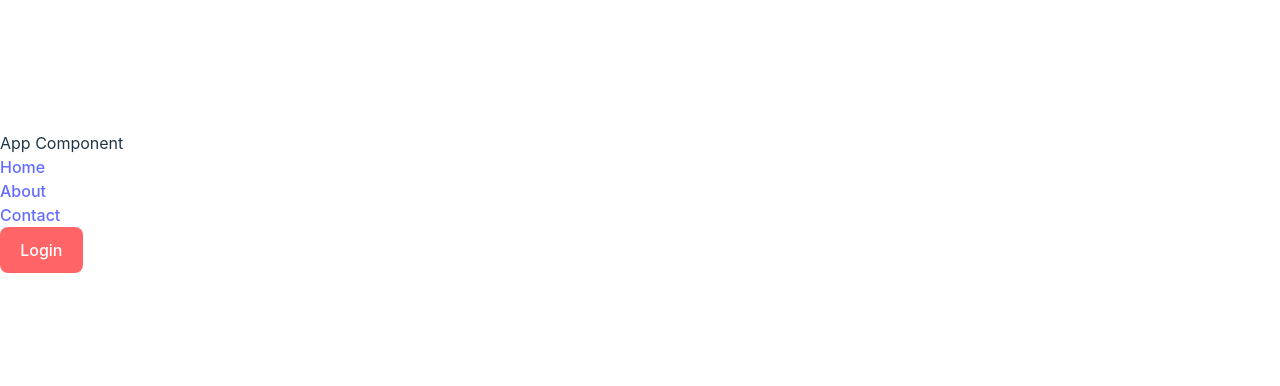
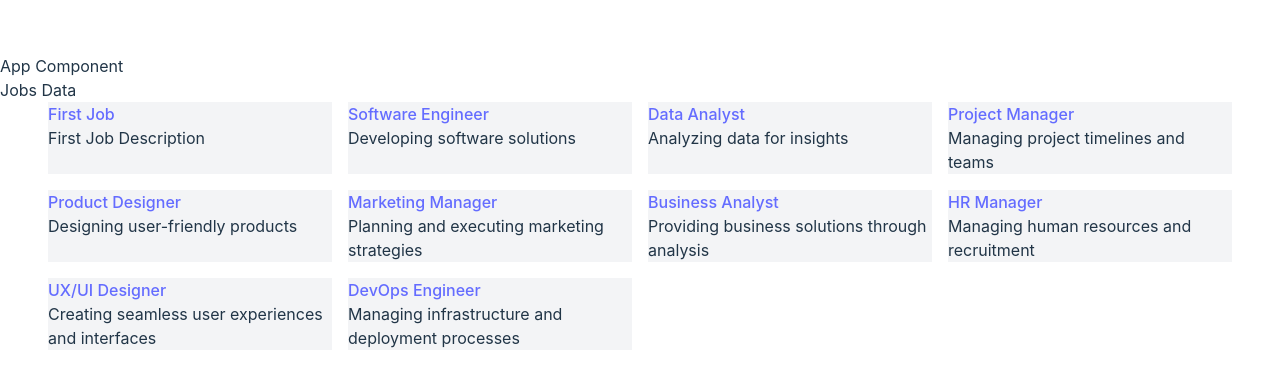
Before and after one commit to baljeetmatta/BatchGReact, a React (Vite) app: page /jobs in a window 1280 px wide. Shown: the part 198-584 px from the top of the page. Built offline with nearby package versions, Linux system fonts and the light colour scheme.

Commit message:
07032025

```diff
--- /dev/null
+++ b/public/jobs.json
@@ -0,0 +1,62 @@
+[
+    {
+        "id": 1,
+        "title": "First Job",
+        "description": "First Job Description",
+        "package": "12L-15L"
+    },
+    {
+        "id": 2,
+        "title": "Software Engineer",
+        "description": "Developing software solutions",
+        "package": "15L-18L"
+    },
+    {
+        "id": 3,
+        "title": "Data Analyst",
+        "description": "Analyzing data for insights",
+        "package": "8L-10L"
+    },
+    {
+        "id": 4,
+        "title": "Project Manager",
+        "description": "Managing project timelines and teams",
+        "package": "20L-25L"
+    },
+    {
+        "id": 5,
+        "title": "Product Designer",
+        "description": "Designing user-friendly products",
+        "package": "14L-18L"
+    },
+    {
+        "id": 6,
+        "title": "Marketing Manager",
+        "description": "Planning and executing marketing strategies",
+        "package": "10L-12L"
+    },
+    {
+        "id": 7,
+        "title": "Business Analyst",
+        "description": "Providing business solutions through analysis",
+        "package": "12L-16L"
+    },
+    {
+        "id": 8,
+        "title": "HR Manager",
+        "description": "Managing human resources and recruitment",
+        "package": "13L-17L"
+    },
+    {
+        "id": 9,
+        "title": "UX/UI Designer",
+        "description": "Creating seamless user experiences and interfaces",
+        "package": "11L-14L"
+    },
+    {
+        "id": 10,
+        "title": "DevOps Engineer",
+        "description": "Managing infrastructure and deployment processes",
+        "package": "18L-22L"
+    }
+]
--- a/src/App.tsx
+++ b/src/App.tsx
@@ -1,162 +1,208 @@
-import { Route, Routes } from "react-router-dom";
-import Login from "./Login";
+import { createBrowserRouter, RouterProvider } from "react-router-dom";
 import Home from "./components/Home";
 import About from "./components/About";
-import Contact from "./components/Contact";
-import Navbar from "./components/Navbar";
-import MasterLayout from "./components/MasterLayout";
+import Jobs, { fetchJobs } from "./components/Jobs";
+import JobDetails, { fetchJobDetails } from "./components/JobDetails";
 
-function App(){
+const router=createBrowserRouter([
+  {
+    path:"/",
+    element:<Home/>
+  },
+  {
+    path:"/about",
+    element:<About/>,
+
+  }
+  ,
+  {
+    path:"/jobs",
+    element:<Jobs/>,
+    loader:fetchJobs
+
+  }
+  ,
+  {
+    path:"/jobdetails/:id",
+    element:<JobDetails/>,
+    loader:fetchJobDetails
+
+  }
+])
+function App()
+{
+
   return (
+
     <>
     <div>App Component</div>
-    {/* <Routes>
-<Route path="/" element={<div>Home Page</div>}/>
-<Route path="/login" element={<Login/>}/>
-
-
-
-    </Routes> */}
-<Navbar/>
-      <Routes>
-        <Route path="/" element={<Home/>}/>
-        <Route path="/about" element={<About/>}/>
-        <Route path="/contact/:city" element={<Contact/>}/>
-        <Route path="/login" element={<Login/>}/>
-
-        <Route path="/products/" element={<MasterLayout/>}>
-          <Route path="cloth" element={<div>Cloth </div>}></Route>
-          <Route path="elect" element={<div>Elect </div>}></Route>
-        </Route>
-
-      </Routes>
+    <RouterProvider router={router}/>
 
     </>
   )
 }
 export default App;
-// //import './App.css'
-// import Banner from './Banner';
-// import Button from './Button';
-// import CTimer from './CTimer';
-// import Controls from './Controls';
-// // import namesList from './data.json';
 
-// // function App() {
-// // //variables
-// // let data="CodeQuotient";
-// // //array
-// // let arrData:string[]=["First","Second","Third"];
-// // //object
-// // // let obj:{name:string,age:number}={
 
-// // //   name:"test name",
-// // //   age:30
-// // // }
-// // //Object
-// // type objectType={
-// //   name:string,
-// //   age:number;
-// // }
-// // let obj:objectType={
-// //   name:"First name",
-// //   age:20
-// // }
-// // //Array of Objects
-// // let arrObj:objectType[]=namesList;
+// import { Route, Routes } from "react-router-dom";
+// import Login from "./Login";
+// import Home from "./components/Home";
+// import About from "./components/About";
+// import Contact from "./components/Contact";
+// import Navbar from "./components/Navbar";
+// import MasterLayout from "./components/MasterLayout";
 
-// //   return (
-// //     <>
-// //       <div className="bg-red-400 text-white">
-// //         Welcome to {data}
-// //       </div>
-// //       <p>{arrData}</p>
-// //       {
-// //         arrData.map((item)=>{
-// //           return <p>{item}</p>
-
-// //         })
-// //       }
-// //     {obj.name} -{obj.age}
-
-// //     {
-// //       namesList.map((item)=>{
-// //        return  <p>{item.name} - {item.age}</p>
-// //       })
-// //     }
-
-// //     </>
-// //   )
-// // }
-
-// // export default App
-
-// import Greet,{Test} from './Greet';
-// import GreetClass from './GreetClass';
-// import Greeting from './Greeting';
-// import Login from './Login';
-// import Parent from './Parent';
-// import Timer from './Timer';
-// import Types from './Types';
-// import UI from './assets/UI';
-// //import Types from './Types';
-// import results from "./data.json";
-
-// // function App()
-// // {
-// //   let data=10;
-
-// //   return (
-// //     <>
-// //     Welcome to React
-// //     {/* <Types/> */}
-// //     {/* <Greet/>
-// //     <Test/> */}
-// //      {/* <Greeting name="CodeQuotient" years={data} code={results[0]}>
-// //       <Types/>
-// //       </Greeting> */}
-// //     {/* <Greeting name="Chitkara"/>  */}
-
-// // <Button value="Send"/>
-// // <Button value="Click"/>
-
-// //     </>
-// //   )
-// // }
-// // const clickHandlerSend=(e:React.MouseEvent)=>{
-// //   let target=e.target as HTMLButtonElement;
-
-// //   alert(target.innerText+ " Button Clicked");
-// // }
-// // const clickHandlerClick=(e:React.MouseEvent)=>{
-// //   let target=e.target as HTMLButtonElement;
-// //   alert(target.innerText+ " button clicked")
-
-// // }
-// // function App()
-// // {
-// //   return (
-// //     <>
-// //     <Button value="Send data" click={clickHandlerSend}/>
-// //     <Button value="Click" click={clickHandlerClick}/>
-// //     </>
-// //   )
-// // }
-
-// function App()
-// {
+// function App(){
 //   return (
 //     <>
-//     {/* <Controls/> */}
-//     {/* <Banner/> */}
-//     {/* <Login/> */}
-//     {/* <UI/> */}
-//     {/* <Parent/> */}
-//     {/* <GreetClass name="Code"/> */}
-//     {/* <Timer/> */}
-//     <Timer/>
+//     <div>App Component</div>
+//     {/* <Routes>
+// <Route path="/" element={<div>Home Page</div>}/>
+// <Route path="/login" element={<Login/>}/>
+
+
+
+//     </Routes> */}
+// <Navbar/>
+//       <Routes>
+//         <Route path="/" element={<Home/>}/>
+//         <Route path="/about" element={<About/>}/>
+//         <Route path="/contact/:city" element={<Contact/>}/>
+//         <Route path="/login" element={<Login/>}/>
+
+//         <Route path="/products/" element={<MasterLayout/>}>
+//           <Route path="cloth" element={<div>Cloth </div>}></Route>
+//           <Route path="elect" element={<div>Elect </div>}></Route>
+//         </Route>
+
+//       </Routes>
 
 //     </>
 //   )
 // }
 // export default App;
+// // //import './App.css'
+// // import Banner from './Banner';
+// // import Button from './Button';
+// // import CTimer from './CTimer';
+// // import Controls from './Controls';
+// // // import namesList from './data.json';
+
+// // // function App() {
+// // // //variables
+// // // let data="CodeQuotient";
+// // // //array
+// // // let arrData:string[]=["First","Second","Third"];
+// // // //object
+// // // // let obj:{name:string,age:number}={
+
+// // // //   name:"test name",
+// // // //   age:30
+// // // // }
+// // // //Object
+// // // type objectType={
+// // //   name:string,
+// // //   age:number;
+// // // }
+// // // let obj:objectType={
+// // //   name:"First name",
+// // //   age:20
+// // // }
+// // // //Array of Objects
+// // // let arrObj:objectType[]=namesList;
+
+// // //   return (
+// // //     <>
+// // //       <div className="bg-red-400 text-white">
+// // //         Welcome to {data}
+// // //       </div>
+// // //       <p>{arrData}</p>
+// // //       {
+// // //         arrData.map((item)=>{
+// // //           return <p>{item}</p>
+
+// // //         })
+// // //       }
+// // //     {obj.name} -{obj.age}
+
+// // //     {
+// // //       namesList.map((item)=>{
+// // //        return  <p>{item.name} - {item.age}</p>
+// // //       })
+// // //     }
+
+// // //     </>
+// // //   )
+// // // }
+
+// // // export default App
+
+// // import Greet,{Test} from './Greet';
+// // import GreetClass from './GreetClass';
+// // import Greeting from './Greeting';
+// // import Login from './Login';
+// // import Parent from './Parent';
+// // import Timer from './Timer';
+// // import Types from './Types';
+// // import UI from './assets/UI';
+// // //import Types from './Types';
+// // import results from "./data.json";
+
+// // // function App()
+// // // {
+// // //   let data=10;
+
+// // //   return (
+// // //     <>
+// // //     Welcome to React
+// // //     {/* <Types/> */}
+// // //     {/* <Greet/>
+// // //     <Test/> */}
+// // //      {/* <Greeting name="CodeQuotient" years={data} code={results[0]}>
+// // //       <Types/>
+// // //       </Greeting> */}
+// // //     {/* <Greeting name="Chitkara"/>  */}
+
+// // // <Button value="Send"/>
+// // // <Button value="Click"/>
+
+// // //     </>
+// // //   )
+// // // }
+// // // const clickHandlerSend=(e:React.MouseEvent)=>{
+// // //   let target=e.target as HTMLButtonElement;
+
+// // //   alert(target.innerText+ " Button Clicked");
+// // // }
+// // // const clickHandlerClick=(e:React.MouseEvent)=>{
+// // //   let target=e.target as HTMLButtonElement;
+// // //   alert(target.innerText+ " button clicked")
+
+// // // }
+// // // function App()
+// // // {
+// // //   return (
+// // //     <>
+// // //     <Button value="Send data" click={clickHandlerSend}/>
+// // //     <Button value="Click" click={clickHandlerClick}/>
+// // //     </>
+// // //   )
+// // // }
+
+// // function App()
+// // {
+// //   return (
+// //     <>
+// //     {/* <Controls/> */}
+// //     {/* <Banner/> */}
+// //     {/* <Login/> */}
+// //     {/* <UI/> */}
+// //     {/* <Parent/> */}
+// //     {/* <GreetClass name="Code"/> */}
+// //     {/* <Timer/> */}
+// //     <Timer/>
+
+// //     </>
+// //   )
+// // }
+// // export default App;
--- /dev/null
+++ b/src/components/JobDetails.tsx
@@ -0,0 +1,40 @@
+import { LoaderFunctionArgs, useLoaderData } from "react-router-dom";
+import { JobsType } from "./Jobs";
+const JobDetails=()=>{
+    const data:JobsType=useLoaderData<JobsType>();
+
+    return (
+        <>
+        <div className="container">
+            <div>
+                <div>{data.title}</div>
+                <div>{data.description}</div>
+                <div>{data.package}</div>
+
+
+
+            </div>
+        </div>
+
+        </>
+    )
+
+
+}
+
+export default  JobDetails;
+export const fetchJobDetails=async ({params}:LoaderFunctionArgs)=>{
+ //  const id:number=parseInt(params.id);
+const id=Number(params.id);
+
+  const response= await fetch("/jobs.json");
+  const output:JobsType[]=await response.json();
+  const filterOutput=output.filter((item)=>{
+    if(item.id==id)
+        return true;
+
+  })
+  console.log(filterOutput[0]);
+
+    return filterOutput[0];
+}
--- /dev/null
+++ b/src/components/Jobs.tsx
@@ -0,0 +1,48 @@
+import { NavLink, useLoaderData } from "react-router-dom";
+//import jobsData from "../jobs.json"
+export interface JobsType{
+    id:number,
+    title:string,
+    description:string,
+    package:string
+}
+const Jobs=()=>{
+    //const data=useLoaderData();
+    const data=useLoaderData<JobsType[]>()
+
+    return (
+        <>
+        {/* {data} */}
+        <div>Jobs Data</div>
+        <div className="container">
+            <div className="grid grid-cols-4 gap-4">
+                {
+                    data.map((item)=>{
+                        return (
+
+                            <div className="bg-gray-100">
+                               <NavLink to={`/jobdetails/${item.id}`}> <div>{item.title}</div></NavLink>
+                                <div>{item.description}</div>
+                                </div>
+                        )
+                    })
+                }
+
+            </div>
+        </div>
+
+        </>
+    )
+}
+export default Jobs;
+export const fetchJobs=async ()=>{
+    //return "Hi";
+    // fetch("/jobs.json").then((response)=>{
+    //     return response.json();
+    // }).then((response)=>{
+    //     return response;
+    // })
+  const response= await fetch("/jobs.json");
+  const output=await response.json();
+    return output;
+}
--- a/src/main.tsx
+++ b/src/main.tsx
@@ -2,12 +2,12 @@ import { StrictMode } from 'react'
 import { createRoot } from 'react-dom/client'
 import './index.css'
 import App from './App.tsx'
-import { BrowserRouter } from 'react-router-dom'
+//import { BrowserRouter } from 'react-router-dom'
 
 createRoot(document.getElementById('root')!).render(
   <StrictMode>
-    <BrowserRouter>
+    {/* <BrowserRouter> */}
     <App />
-    </BrowserRouter>
+    {/* </BrowserRouter> */}
   </StrictMode>,
 )
```
Also changed, not shown: public/data.json (renamed from src/data.json).
